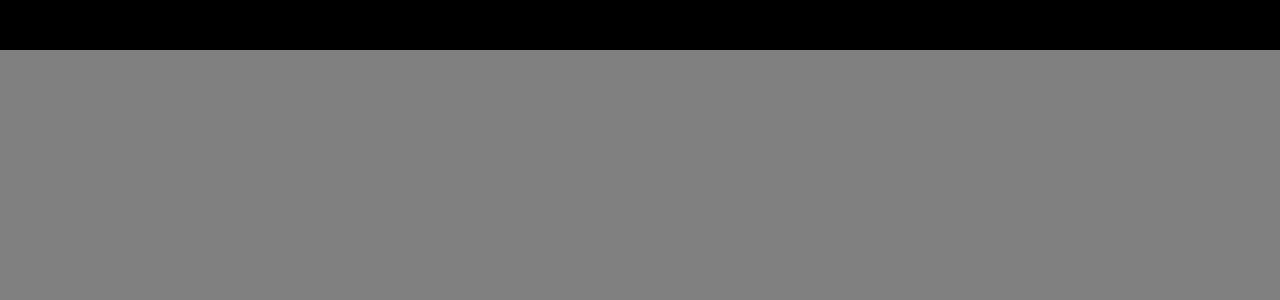
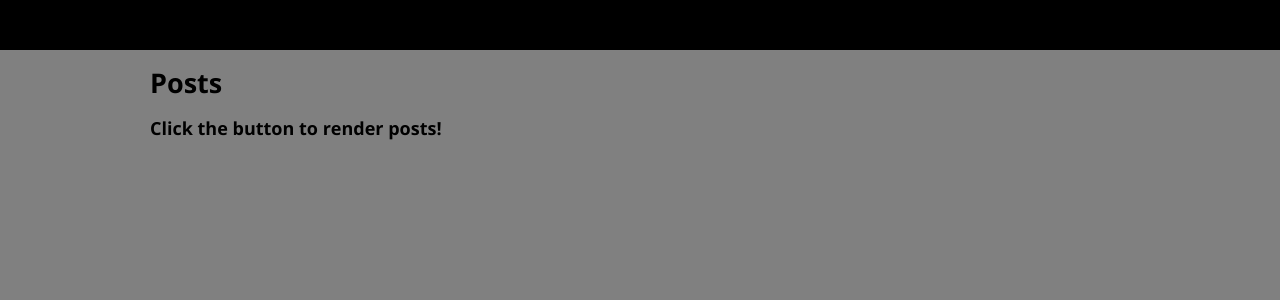
Before and after one commit to Karun27/reactTesting, a React (Create React App) app: page / in a window 1280 px wide. Shown: the top 300 px of the page. Built offline with nearby package versions, Linux system fonts and the light colour scheme.

Commit message:
Headline Component with tests

```diff
--- a/public/index.html
+++ b/public/index.html
@@ -9,6 +9,7 @@
       name="description"
       content="Web site created using create-react-app"
     />
+    <link href="https://fonts.googleapis.com/css2?family=Open+Sans:wght@700&display=swap" rel="stylesheet">
     <link rel="apple-touch-icon" href="%PUBLIC_URL%/logo192.png" />
     <!--
       manifest.json provides metadata used when your web app is installed on a
--- a/src/App.js
+++ b/src/App.js
@@ -1,10 +1,15 @@
 import React from 'react';
 import Header from './component/header/index'
+import Headline from './component/headline/index'
 import './app.scss';
+
 function App() {
   return (
     <div className="App">
      <Header />
+     <section className = "main">
+       <Headline header="Posts" desc="Click the button to render posts!"/>
+     </section>
     </div>
   );
 }
--- a/src/app.scss
+++ b/src/app.scss
@@ -1,5 +1,16 @@
 body{
+    font-family: 'Open Sans', sans-serif;
+    font-size: 18px;
+    line-height: 22px;
+    color: black;
     margin: 0;
     padding: 0;
     background-color: gray;
 }
+.main{
+    width: 100%;
+    margin : 20px auto 80px;
+    padding: 0 10px;
+    max-width: 980px;
+
+}
--- a/src/component/header/index.js
+++ b/src/component/header/index.js
@@ -1,6 +1,7 @@
 import React from 'react';
 import './styles.scss'
 import Logo from './../../assets/graphics/file.png'
+
 const Header = (props) => {
     return(
         <header data-test= "headerComponent">
--- /dev/null
+++ b/src/component/headline/index.js
@@ -0,0 +1,25 @@
+import React, {Component} from 'react';
+
+class Headline extends Component {
+
+    constructor(props){
+        super(props);
+    }
+    render(){
+        const{header, desc} = this.props;
+
+        if(!header){
+            return null;
+        }
+        return(
+            <div data-test = "HeadlineComponent">
+                <h1 data-test="header">
+                   {header}
+                </h1 >
+                <p data-test="desc">{desc}</p>
+            </div>
+        )
+    }
+}
+
+export default Headline;
```
Also changed, not shown: src/component/headline/styles.scss (added), 1 other file (tests, documents, lock files or other folders).
